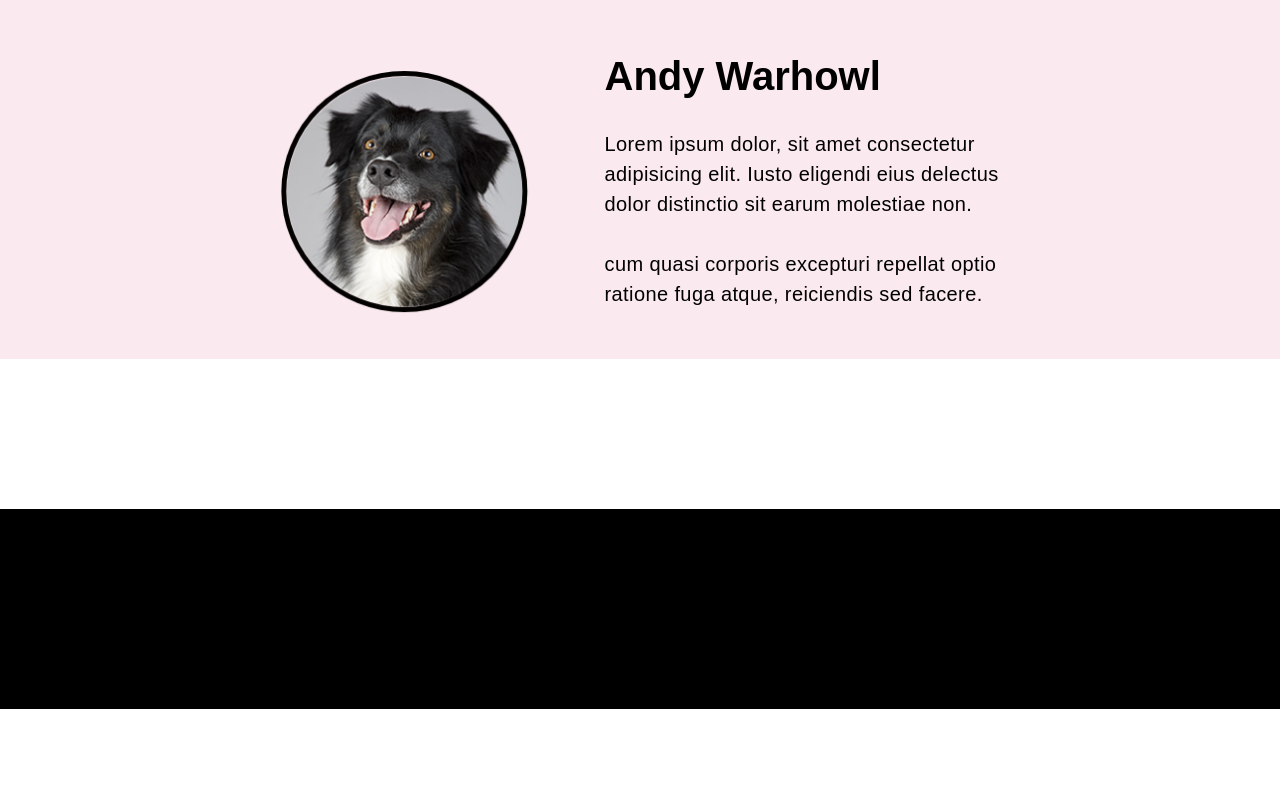
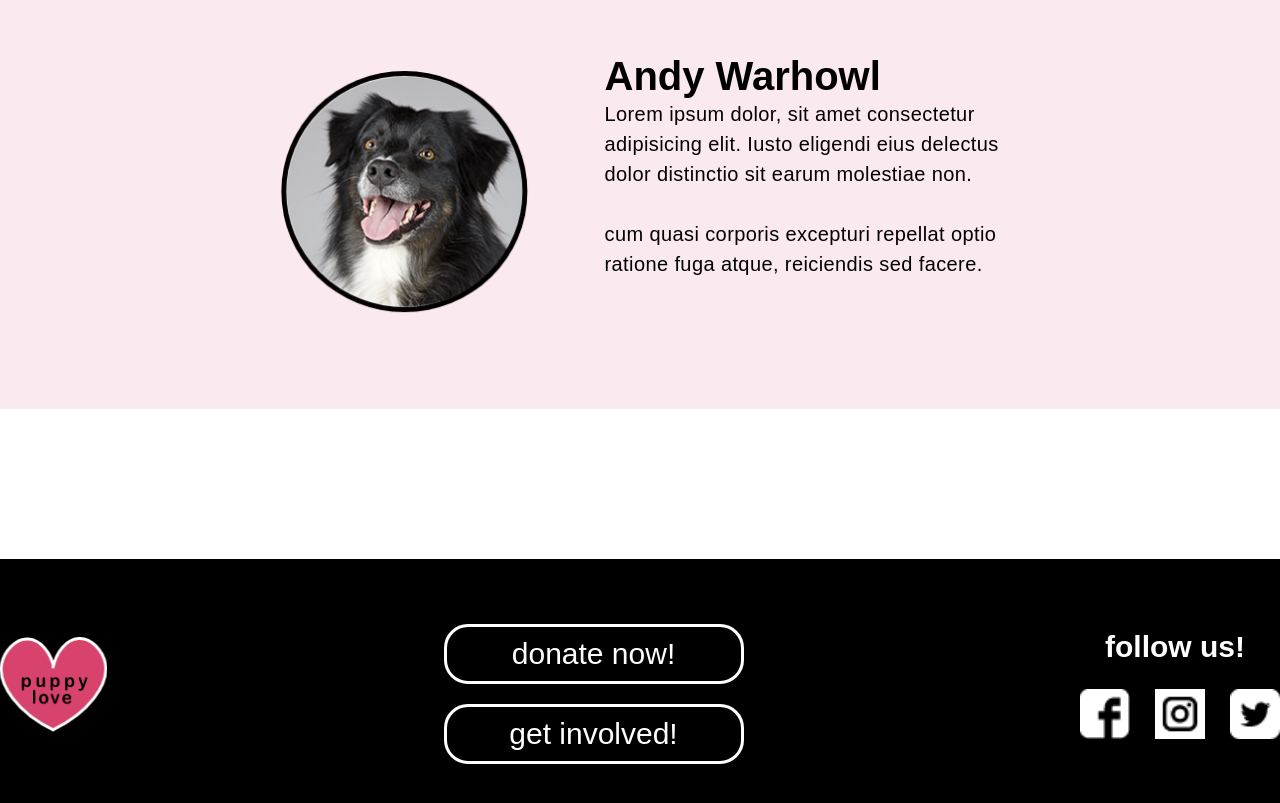
Before and after one commit to cmorgan333/certHomework2, a website: page index.html in a window 1280 px wide. Shown: the part 2347-3150 px from the top of the page. Before the commit the page ends 3056 px from the top, so only its background shows below. Drawn offline with Linux system fonts and the light colour scheme.

Commit message:
home page
home page

```diff
--- a/pages/home/home.html
+++ b/pages/home/home.html
@@ -51,11 +51,11 @@
     <div class="footer-content">
     <div class="footer-logo"></div>
     <div class="footer-box">
-        <div class="footer-button1"></div>
-        <div class="footer-button2"></div>
+        <div class="footer-button btn1">donate now!</div>
+        <div class="footer-button btn2">get involved!</div>
     </div>
     <div class="socials">
-        <h1></h1>
+        <h1>follow us!</h1>
         <div class="icon-container">
             <div class="icon fbook"></div>
             <div class="icon insta"></div>
--- a/scss/footer.scss
+++ b/scss/footer.scss
@@ -1,8 +1,77 @@
 footer {
-	height: 200px;
+	height: 250px;
 	background-color: #000;
+	display: flex;
+	justify-content: center;
+	align-items: center;
 	.footer-content {
-		width: 1200px;
-		background-color: chartreuse;
+		width: 1600px;
+		height: 200px;
+		display: flex;
+		justify-content: space-between;
+		align-items: center;
+
+		.footer-logo {
+			width: 107px;
+			height: 95px;
+			background-image: url(../images/logo/logo-pupplove.png);
+			background-position: center;
+			background-size: cover;
+			background-repeat: no-repeat;
+		}
+		.footer-box {
+			.footer-button {
+				width: 300px;
+				height: 60px;
+				border: 3px solid;
+				border-color: white;
+				border-radius: 24px;
+				margin-top: 20px;
+			}
+			.btn1 {
+				font-family: Arial, Bold;
+				font-size: 30px;
+				color: white;
+				text-align: center;
+				padding-top: 10px;
+			}
+			.btn2 {
+				font-family: Arial, Bold;
+				font-size: 30px;
+				color: white;
+				text-align: center;
+				padding-top: 10px;
+			}
+		}
+		.socials {
+			h1 {
+				font-family: Arial, Bold;
+				font-size: 30px;
+				color: white;
+				margin-left: 25px;
+				margin-bottom: 25px;
+			}
+			.icon-container {
+				width: 200px;
+				display: flex;
+				justify-content: space-between;
+				.icon {
+					width: 50px;
+					height: 50px;
+					background-position: center;
+					background-size: cover;
+					background-repeat: no-repeat;
+				}
+				.fbook {
+					background-image: url(../images/socials/facebook.png);
+				}
+				.insta {
+					background-image: url(../images/socials/insta.png);
+				}
+				.twit {
+					background-image: url(../images/socials/twitter.png);
+				}
+			}
+		}
 	}
 }
--- a/scss/home.scss
+++ b/scss/home.scss
@@ -88,7 +88,7 @@
 .profile-content {
 	min-height: 200px;
 	background-color: #fae9ee;
-	margin-bottom: 100px;
+	margin-bottom: 150px;
 	.pup-team {
 		height: 60px;
 		width: 600px;
@@ -106,7 +106,8 @@
 		display: flex;
 		justify-content: space-around;
 		align-items: center;
-		margin-bottom: 150px;
+		padding-bottom: 50px;
+		// background-color: chartreuse;
 
 		.pup-image {
 			width: 258px;
@@ -141,7 +142,7 @@
 				color: #000;
 				letter-spacing: .4px;
 				line-height: 30px;
-				margin-top: 30px;
+				margin-bottom: 30px;
 			}
 		}
 	}
```
Also changed, not shown: css/styles.css.
